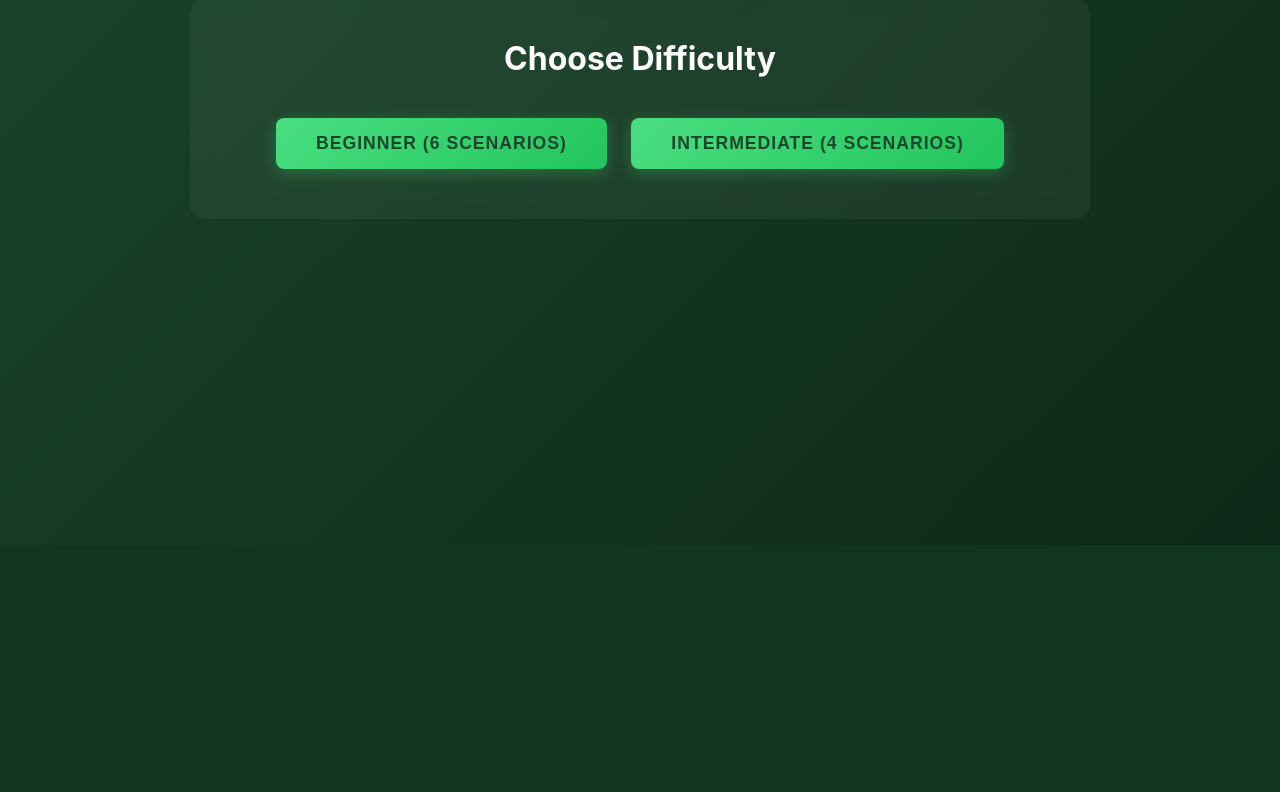
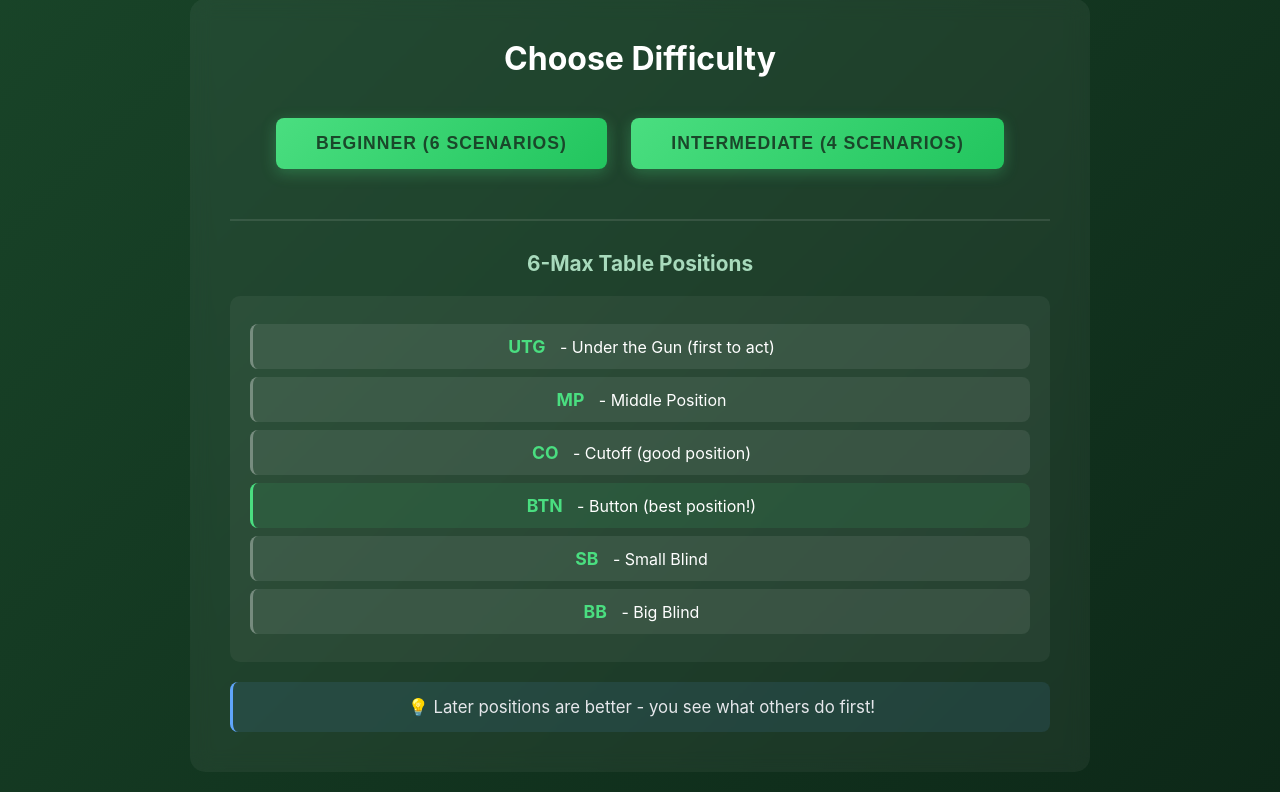
Before and after one commit to jordonm08/poker-trainer, a Flask app: page / in a window 1280 px wide. Shown: the part 255-1047 px from the top of the page. Before the commit the page ends 800 px from the top, so only its background shows below. Run offline with Flask 3, Linux system fonts and the light colour scheme.

Commit message:
Add position explanations for beginners
Added helpful guides for poker positions:

1. Position guide on main menu showing all 6-max positions:
   - UTG, MP, CO, BTN, SB, BB
   - Brief explanation of each
   - Highlights BTN as best position
   - Tip about position importance

2. Position helper text in each scenario:
   - Shows below position name
   - Explains what that position means
   - Tells you if it's tight/wide range
   - Notes if it's good/bad position

This helps beginners understand:
- What CO, MP, UTG mean
- Why position matters in poker
- Which positions can play more hands

Co-Authored-By: Claude Sonnet 4.5 <noreply@anthropic.com>

```diff
--- a/src/web/static/app.js
+++ b/src/web/static/app.js
@@ -1,6 +1,19 @@
 let currentDifficulty = null;
 let scenarios = [];
 let currentScenarioIndex = 0;
+
+// Position explanations for beginners
+function getPositionHelp(positionAbbr) {
+    const explanations = {
+        'UTG': 'First to act - tightest range (play strong hands only)',
+        'MP': 'Middle Position - moderate range',
+        'CO': 'Cutoff (one before button) - wider range, good position',
+        'BTN': 'Button (dealer) - best position, widest range, act last',
+        'SB': 'Small Blind - bad position (act first post-flop)',
+        'BB': 'Big Blind - last to act pre-flop, then first post-flop'
+    };
+    return explanations[positionAbbr] || '';
+}
 
 // Load stats on page load
 loadStats();
@@ -47,6 +60,11 @@ function showScenario(index) {
 
     // Update table info
     document.getElementById('position').textContent = scenario.position_full;
+
+    // Add position explanation
+    const positionHelp = getPositionHelp(scenario.position);
+    document.getElementById('position-help').textContent = positionHelp;
+
     document.getElementById('pot').textContent = scenario.pot + ' BB';
 
     if (scenario.current_bet > 0) {
--- a/src/web/static/style.css
+++ b/src/web/static/style.css
@@ -61,6 +61,60 @@ h1 {
 .menu h2 {
     margin-bottom: 30px;
     font-size: 2em;
+}
+
+.position-guide {
+    margin-top: 40px;
+    padding-top: 30px;
+    border-top: 2px solid rgba(255, 255, 255, 0.1);
+}
+
+.position-guide h3 {
+    color: #a8dabc;
+    margin-bottom: 20px;
+    font-size: 1.3em;
+}
+
+.position-chart {
+    background: rgba(255, 255, 255, 0.05);
+    padding: 20px;
+    border-radius: 10px;
+    margin: 20px 0;
+}
+
+.pos-item {
+    padding: 12px;
+    margin: 8px 0;
+    background: rgba(255, 255, 255, 0.08);
+    border-radius: 8px;
+    border-left: 3px solid rgba(255, 255, 255, 0.3);
+    transition: all 0.3s;
+}
+
+.pos-item:hover {
+    background: rgba(255, 255, 255, 0.12);
+    border-left-color: #4ade80;
+}
+
+.pos-item.highlight {
+    border-left-color: #4ade80;
+    background: rgba(74, 222, 128, 0.1);
+}
+
+.pos-item strong {
+    color: #4ade80;
+    margin-right: 10px;
+    font-size: 1.1em;
+}
+
+.tip {
+    margin-top: 20px;
+    padding: 15px;
+    background: rgba(96, 165, 250, 0.1);
+    border-radius: 8px;
+    border-left: 3px solid #60a5fa;
+    color: #e5e7eb;
+    font-size: 1.05em;
 }
 
 .btn {
@@ -145,6 +199,15 @@ h1 {
 .value {
     font-weight: 700;
     font-size: 1.1em;
+}
+
+.position-help {
+    display: block;
+    font-size: 0.85em;
+    font-weight: 400;
+    color: #a8dabc;
+    font-style: italic;
+    margin-top: 5px;
 }
 
 .cards-section {
--- a/src/web/templates/index.html
+++ b/src/web/templates/index.html
@@ -25,6 +25,31 @@
             <button class="btn btn-primary" onclick="startPractice('intermediate')">
                 Intermediate (4 scenarios)
             </button>
+
+            <div class="position-guide">
+                <h3>6-Max Table Positions</h3>
+                <div class="position-chart">
+                    <div class="pos-item">
+                        <strong>UTG</strong> - Under the Gun (first to act)
+                    </div>
+                    <div class="pos-item">
+                        <strong>MP</strong> - Middle Position
+                    </div>
+                    <div class="pos-item">
+                        <strong>CO</strong> - Cutoff (good position)
+                    </div>
+                    <div class="pos-item highlight">
+                        <strong>BTN</strong> - Button (best position!)
+                    </div>
+                    <div class="pos-item">
+                        <strong>SB</strong> - Small Blind
+                    </div>
+                    <div class="pos-item">
+                        <strong>BB</strong> - Big Blind
+                    </div>
+                </div>
+                <p class="tip">💡 Later positions are better - you see what others do first!</p>
+            </div>
         </div>
 
         <div id="scenario-container" class="hidden">
@@ -44,7 +69,10 @@
                 <div class="table-info">
                     <div class="info-row">
                         <span class="label">Position:</span>
-                        <span class="value" id="position"></span>
+                        <span class="value">
+                            <span id="position"></span>
+                            <span class="position-help" id="position-help"></span>
+                        </span>
                     </div>
                     <div class="info-row">
                         <span class="label">Pot:</span>
```
